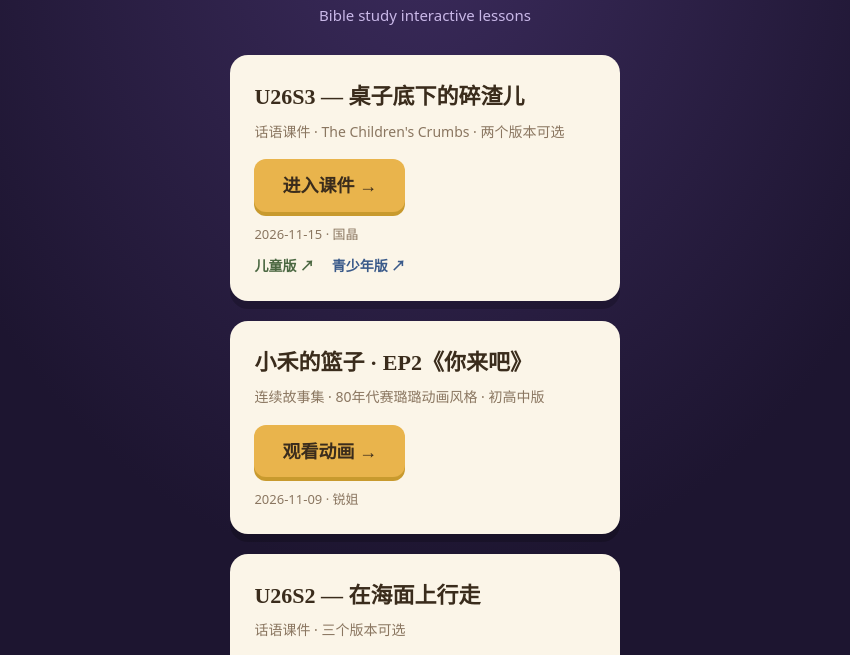
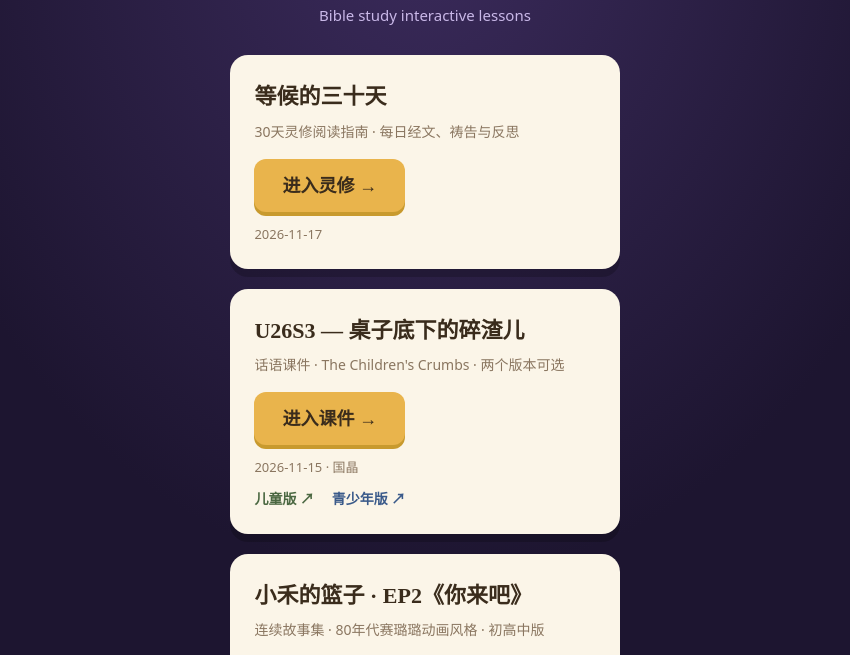
Before and after one commit to helenchen0703-blip/teen-courseware, a plain HTML site: page index.html in a window 1280 px wide. Shown: the part 97-752 px from the top of the page, without its empty margins (215-1065 px from the left). Drawn offline with Linux system fonts and the light colour scheme.

Commit message:
Add 等候的三十天 card to landing page

```diff
--- a/index.html
+++ b/index.html
@@ -24,6 +24,12 @@ h1 span{color:var(--gold)}
 <div class="wrap">
 <h1>Teen <span>话语</span> 课件</h1>
 <p class="sub">Bible study interactive lessons</p>
+<div class="card">
+<h2>等候的三十天</h2>
+<p>30天灵修阅读指南 · 每日经文、祷告与反思</p>
+<a class="btn" href="waiting-30-days/">进入灵修 →</a>
+<div class="date">2026-11-17</div>
+</div>
 <div class="card">
 <h2>U26S3 — 桌子底下的碎渣儿</h2>
 <p>话语课件 · The Children's Crumbs · 两个版本可选</p>
```
